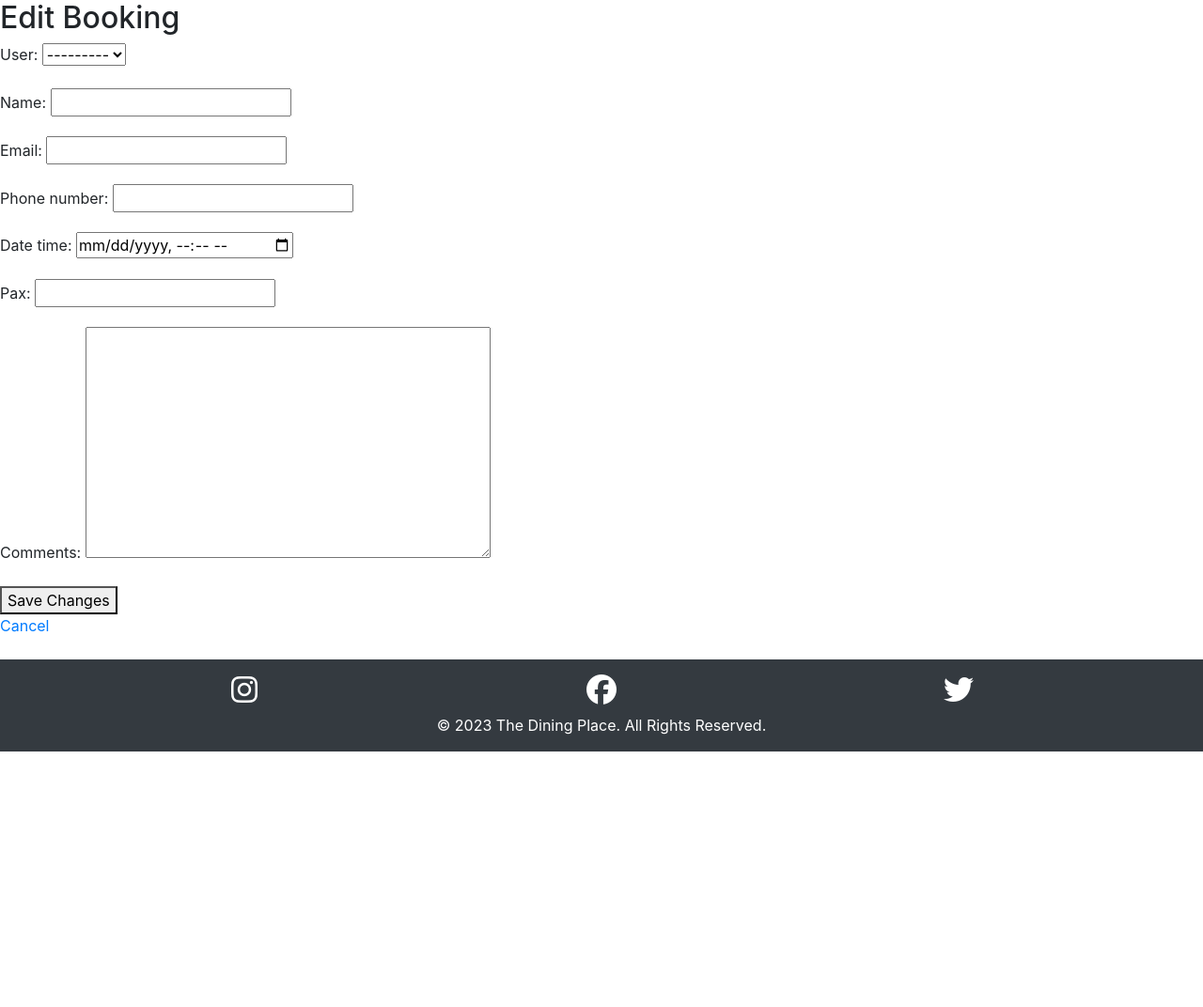
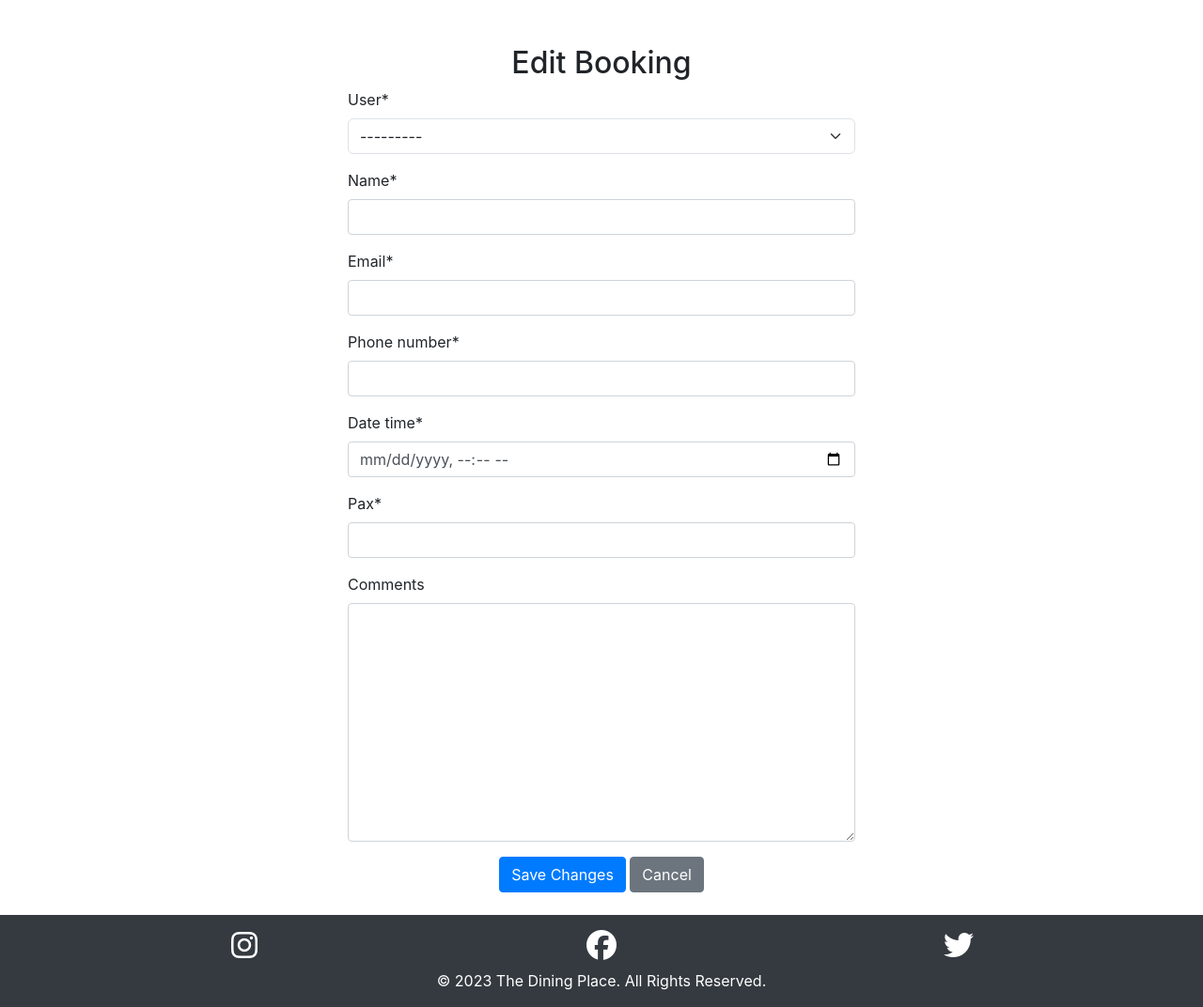
Before and after one commit to TamasSomi/the-dining-place, a Django app: template templates/edit_booking.html in a window 1280 px wide. Shown: the part 456-1528 px from the top of the page at 94% size. Before the commit the page ends 1256 px from the top, so only its background shows below. Run offline with Django 4.2, Linux system fonts and the light colour scheme; the template is opened without the code that fills it: values that come from a table or form of the project are taken from there, others are empty; some libraries are stand-ins or nearby versions.

Commit message:
Add design to delete and edit booking pages

```diff
--- a/templates/edit_booking.html
+++ b/templates/edit_booking.html
@@ -1,11 +1,20 @@
 {% extends "base.html" %}
+{% load crispy_forms_tags %}
 
 {% block content %}
-    <h2>Edit Booking</h2>
-    <form method="post" enctype="multipart/form-data">
-        {% csrf_token %}
-        {{ form.as_p }}
-        <button type="submit">Save Changes</button>
-    </form>
-    <a href="{% url 'dashboard' %}">Cancel</a>
+    <div class="container mt-5">
+        <div class="row justify-content-center">
+            <div class="col-md-6">
+                <h2 class="text-center">Edit Booking</h2>
+                <form method="post" enctype="multipart/form-data">
+                    {% csrf_token %}
+                    {{ form|crispy }}
+                    <div class="text-center">
+                        <button type="submit" class="btn btn-primary">Save Changes</button>
+                        <a href="{% url 'dashboard' %}" class="btn btn-secondary">Cancel</a>
+                    </div>
+                </form>
+            </div>
+        </div>
+    </div>
 {% endblock %}
```
Also changed, not shown: templates/delete_booking.html (+16 -8 lines).
